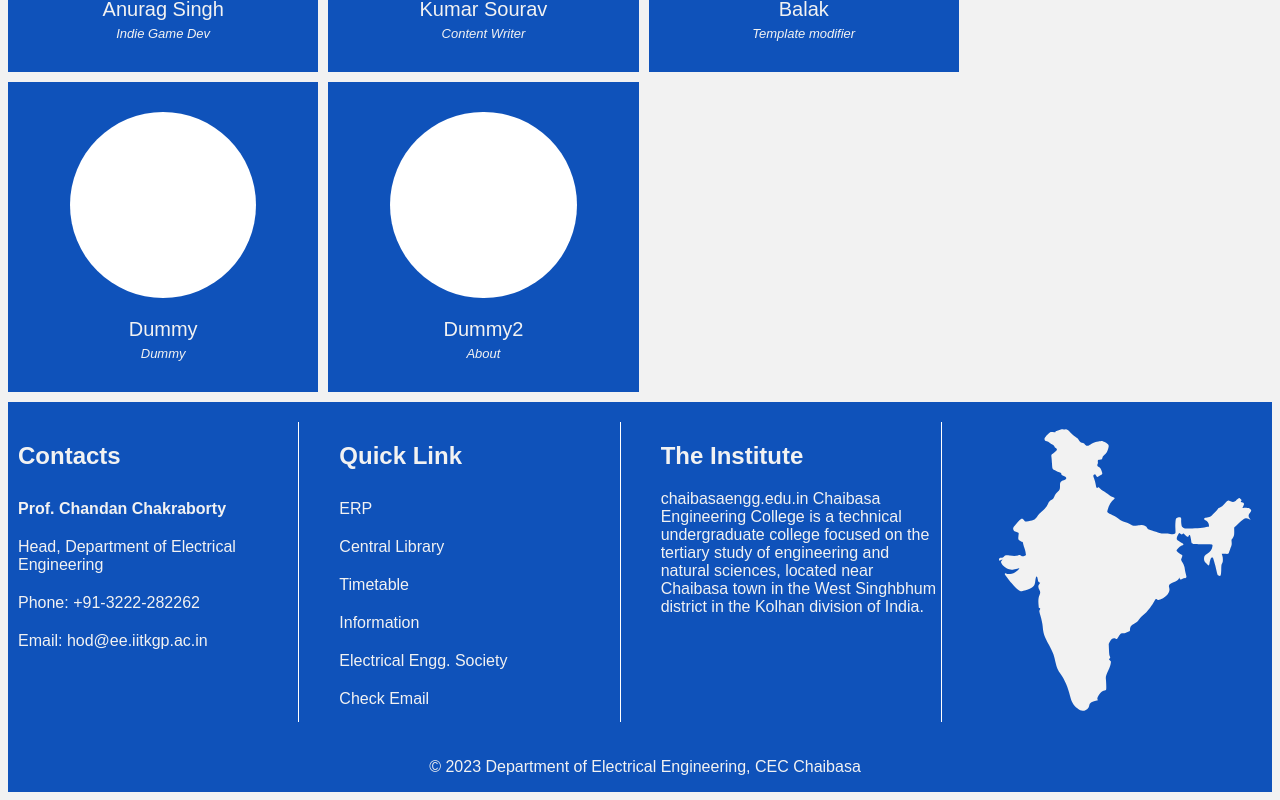
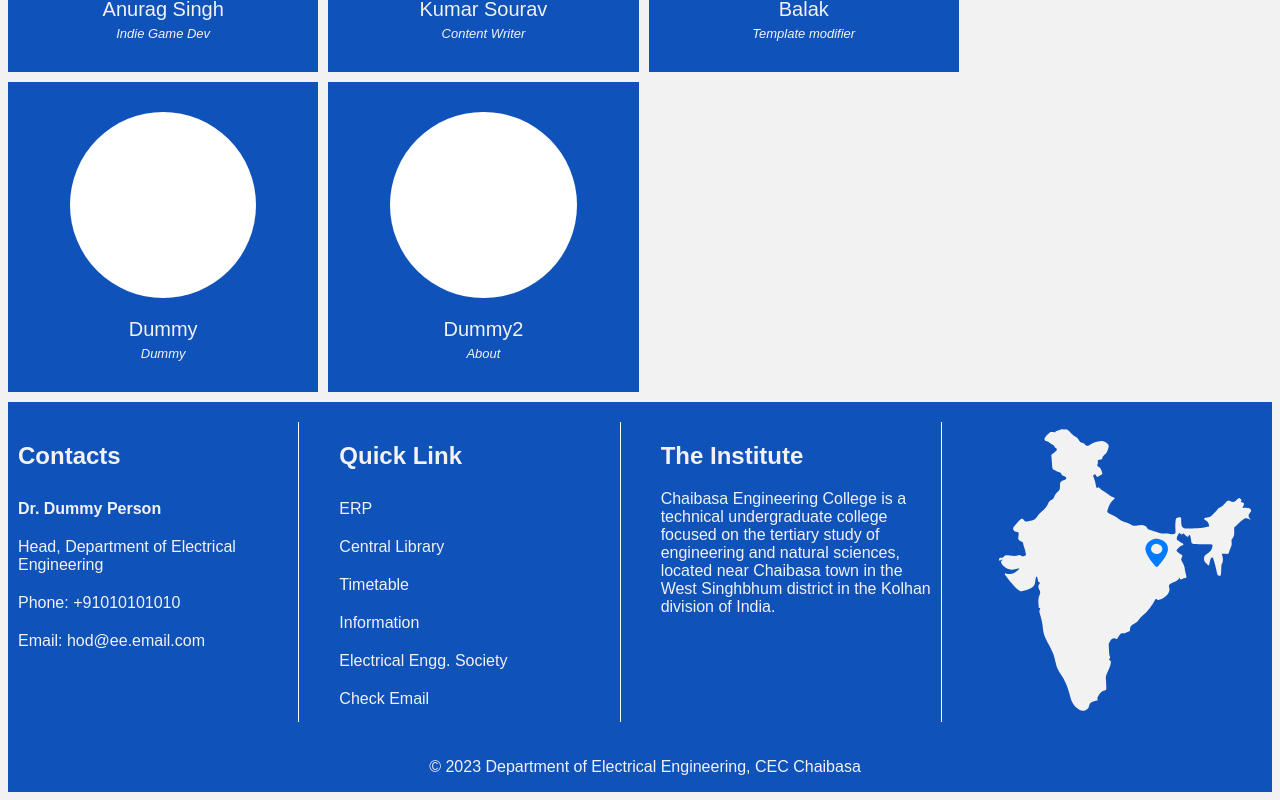
Before and after one commit to anuragRusty/ee, a Svelte app: page /people in a window 1280 px wide. Shown: the part 410-1210 px from the top of the page. Built offline with nearby package versions, Linux system fonts and the light colour scheme.

Commit message:
Updated Footer layout

```diff
--- a/src/layouts/Footer.svelte
+++ b/src/layouts/Footer.svelte
@@ -9,10 +9,10 @@
          <div class="box contacts">
             <ul>
                 <h2>Contacts</h2>
-                <li><b>Prof. Chandan Chakraborty</b></li>
+                <li><b>Dr. Dummy Person</b></li>
                 <li>Head, Department of Electrical Engineering</li>
-                <li> Phone: +91-3222-282262</li>
-                <li>Email: hod@ee.iitkgp.ac.in</li>
+                <li> Phone: +91010101010</li>
+                <li>Email: hod@ee.email.com</li>
             </ul>
         </div>
          <div class="box quic-links">
@@ -29,7 +29,6 @@
         <div class="box about">
          <h2>The Institute</h2>
          <p>
-            chaibasaengg.edu.in
             Chaibasa Engineering College is a technical undergraduate college focused on the tertiary study of engineering and natural sciences, located near Chaibasa town in the West Singhbhum district in the Kolhan division of India.
          </p>
         </div>
@@ -84,7 +83,6 @@ ul {
     margin: 0;
     padding: 0;
     list-style: none;
-    /* display: flex; */
     gap: 10px;
   }
 
```
Also changed, not shown: src/assets/india.svg.
